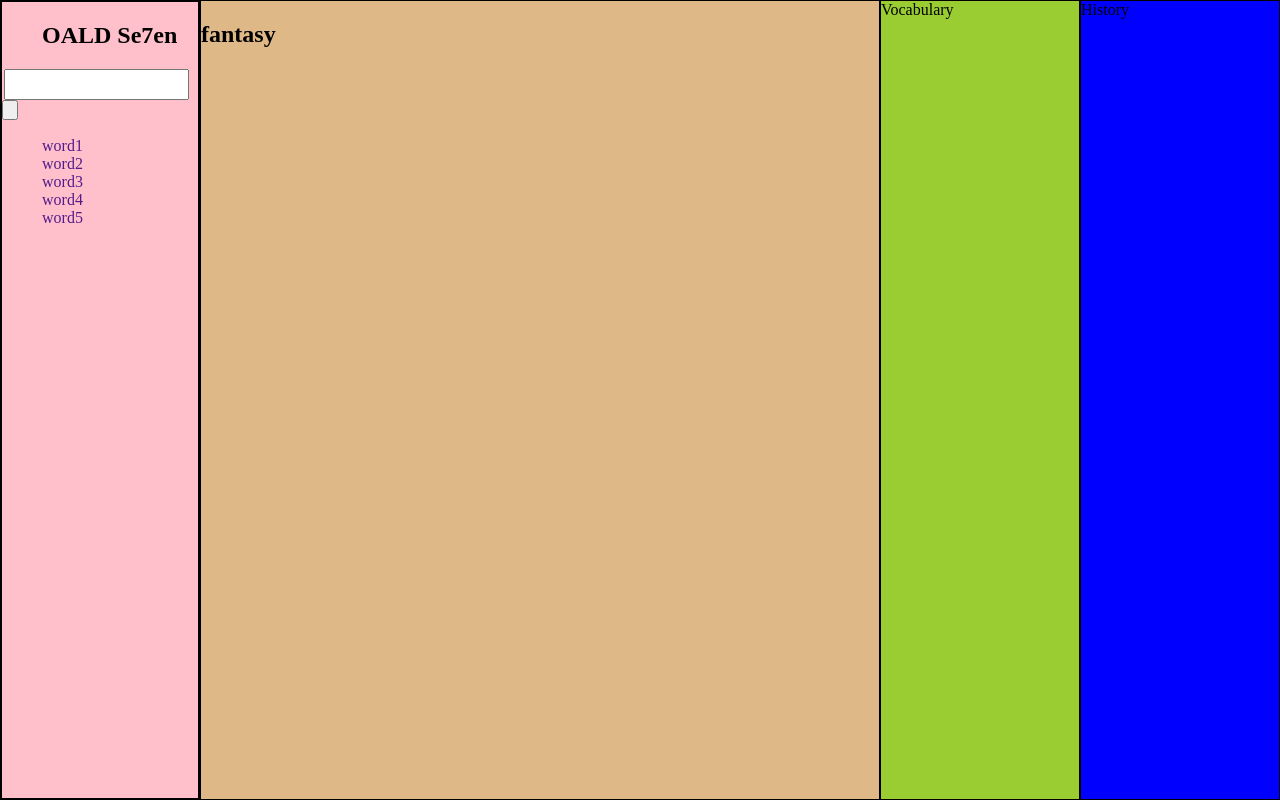
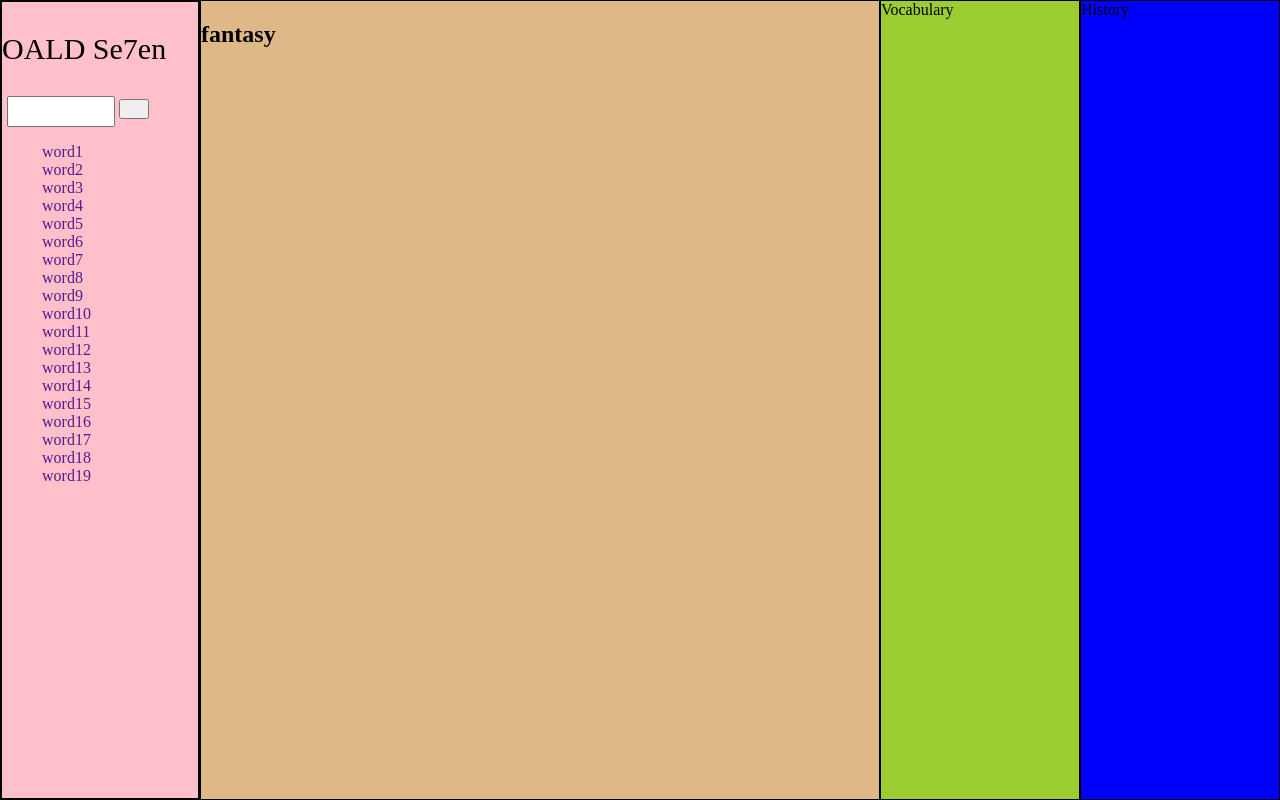
Before and after one commit to Ecc2u/FE--, a plain HTML site: page oald-layout-block.html in a window 1280 px wide. Drawn offline with Linux system fonts and the light colour scheme.

Commit message:
oald-layout-block-v1

```diff
--- a/oald-layout-block.css
+++ b/oald-layout-block.css
@@ -10,12 +10,19 @@ body {
   border: 2px solid;
   overflow: auto;
 }
+.left p {
+  margin-left: 0px;
+  font-size: 30px;
+  padding-left: 0px;
+}
 .left input {
-  margin-left: 2px;
+  margin-left: 5px;
   height: 25px;
+  width: 100px;
 }
 .left button {
   height: 20px;
+  width: 30px;
 }
 .left h2 {
   margin-top: 0px;
--- a/oald-layout-block.html
+++ b/oald-layout-block.html
@@ -9,7 +9,7 @@
 </head>
 <body>
   <div class="left">
-    <h2>OALD Se7en</h2>
+    <p>OALD Se7en</p>
     <input type="text">
     <button></button>
     <section>
@@ -19,6 +19,20 @@
         <li><a href="">word3</a></li>
         <li><a href="">word4</a></li>
         <li><a href="">word5</a></li>
+        <li><a href="">word6</a></li>
+        <li><a href="">word7</a></li>
+        <li><a href="">word8</a></li>
+        <li><a href="">word9</a></li>
+        <li><a href="">word10</a></li>
+        <li><a href="">word11</a></li>
+        <li><a href="">word12</a></li>
+        <li><a href="">word13</a></li>
+        <li><a href="">word14</a></li>
+        <li><a href="">word15</a></li>
+        <li><a href="">word16</a></li>
+        <li><a href="">word17</a></li>
+        <li><a href="">word18</a></li>
+        <li><a href="">word19</a></li>
       </ul>
     </section>
   </div>
```
